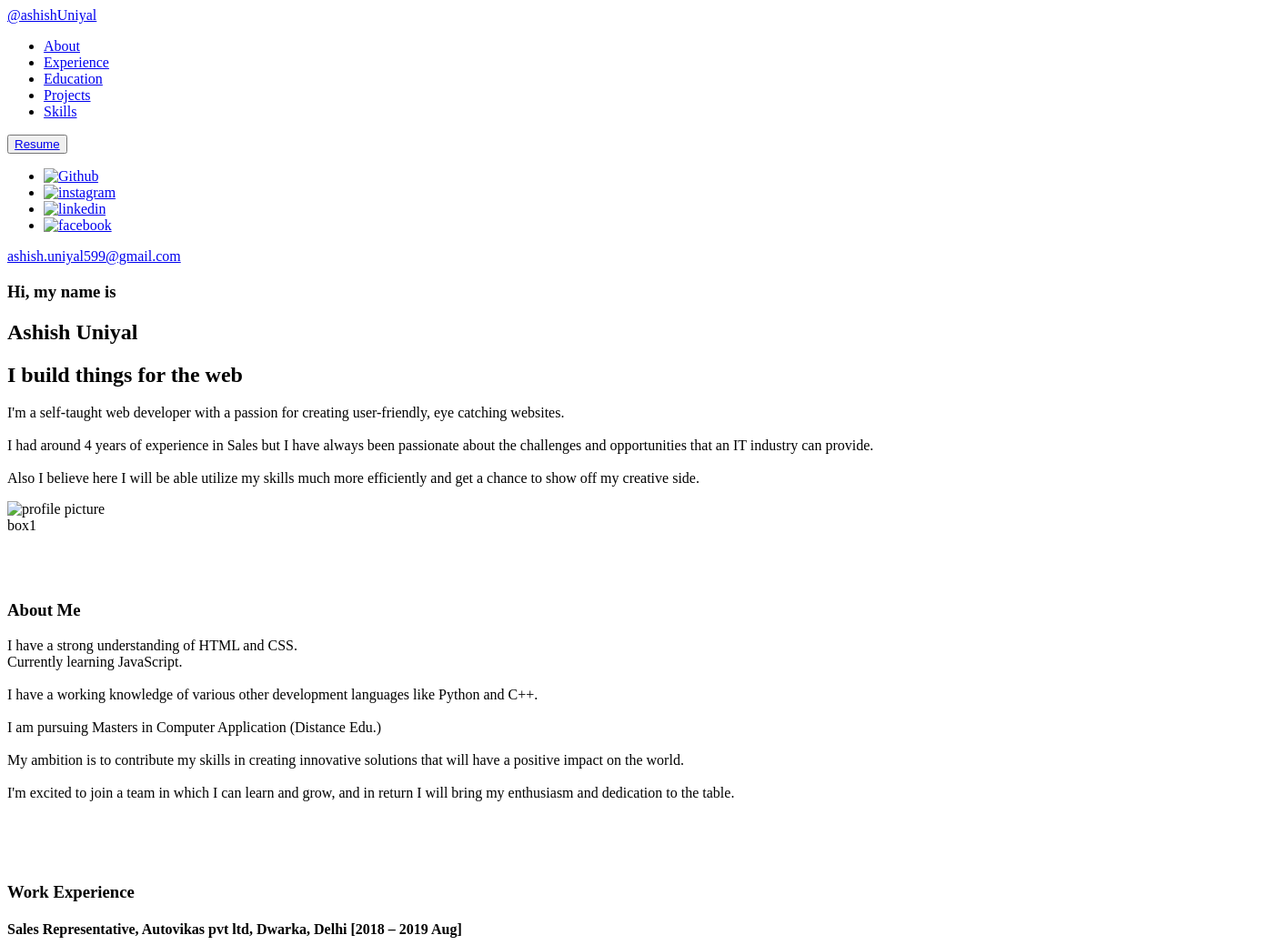
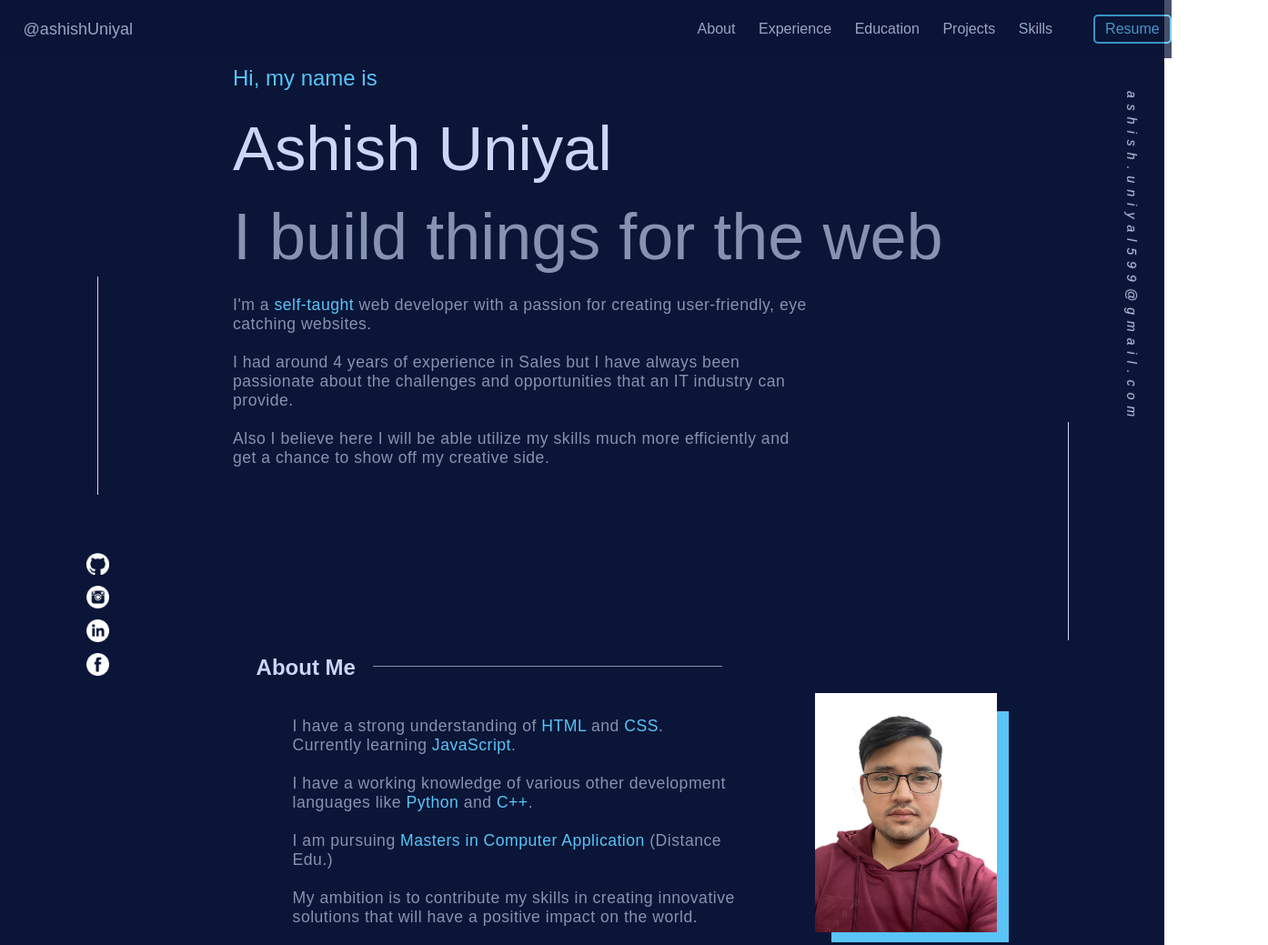
Before and after one commit to aashishU/Portfolio, a plain HTML site: page index.html in a window 1280 px wide. Shown: the top 1039 px of the page at 91% size, 1394 px wide, since content can reach past the window. Drawn offline with Linux system fonts and the light colour scheme; the site is published under a folder, as on GitHub Pages, so addresses that start at the root find nothing.

Commit message:
Update index.html

```diff
--- a/index.html
+++ b/index.html
@@ -12,7 +12,7 @@
     <link href="https://fonts.googleapis.com/css2?family=Libre+Baskerville:wght@700&display=swap" rel="stylesheet">
 
     <!-- Style sheet-->
-    <link rel="stylesheet" href="/style.css">
+    <link rel="stylesheet" href="style.css">
     <title>Ashish Uniyal</title>
 </head>
 
@@ -31,7 +31,7 @@
                 <li class="nav-item"><a href="#skills">Skills</a></li>
 
             </ul>
-            <button class="nav-button"><a href="/Resume.pdf" target="_blank">Resume</a></button>
+            <button class="nav-button"><a href="Resume.pdf" target="_blank">Resume</a></button>
         </nav>
     </div>
     <!-- End of Navigation bar -->
@@ -43,12 +43,12 @@
             <div class="line"></div>
             <ul class="side-menu">
                 <li class="link-item"><a href="https://github.com/aashishU" target="_blank"><img
-                            src="/img/github.png" alt="Github" width="25"></a></li>
+                            src="img/github.png" alt="Github" width="25"></a></li>
                 <li class="link-item"><a href="https://www.instagram.com/ashish_uniyal93/" target="_blank"><img
-                            src="/img/instagram.png" alt="instagram" width="25"></a></li>
+                            src="img/instagram.png" alt="instagram" width="25"></a></li>
                 <li class="link-item"><a href="https://www.linkedin.com/in/ashishuniyal599" target="_blank"><img
-                            src="/img/linkedin.png" alt="linkedin" width="25"></a></li>
-                <li class="link-item"><a href="#" target="_blank"><img src="/img/facebook.png"
+                            src="img/linkedin.png" alt="linkedin" width="25"></a></li>
+                <li class="link-item"><a href="#" target="_blank"><img src="img/facebook.png"
                             alt="facebook" width="25"></a></li>
             </ul>
         </div>
@@ -82,7 +82,7 @@
 
             <!-------------------------------- Profile Picture -------------------------------->
             <div class="pic">
-                <img class="main-pic" src="/img/Profile-pic.jpg" alt="profile picture" width="200">
+                <img class="main-pic" src="img/Profile-pic.jpg" alt="profile picture" width="200">
                 <section class="shadow">box1</section>
             </div>
 
@@ -210,7 +210,7 @@
                     <!-- Project 1 image -->
                     <div>
                         <a href="https://aashishu.github.io/google-clone/" target="_blank"><img class="project1-pic"
-                                src="/img/project1.png" width="600"
+                                src="img/project1.png" width="600"
                                 alt="Google Clone Dark Theme"></a>
                     </div>
 
@@ -233,7 +233,7 @@
                     <!-- Project 2 image -->
                     <div>
                         <a href="https://github.com/aashishU/pythonCalculator" target="_blank"><img class="project2-pic"
-                                src="/img/project2.png" width="600" alt="Python Calculator"></a>
+                                src="img/project2.png" width="600" alt="Python Calculator"></a>
                     </div>
 
                     <!-------------------------------- Project 3 heading -------------------------------->
@@ -256,7 +256,7 @@
                     <!-- Project 3 image -->
                     <div>
                         <a href="https://github.com/aashishU/Login_Page-cpp" target="_blank"><img class="project3-pic"
-                                src="/img/project3.png" width="600" alt="Login Page in CLI"></a>
+                                src="img/project3.png" width="600" alt="Login Page in CLI"></a>
                     </div>
 
                 </div>
```
